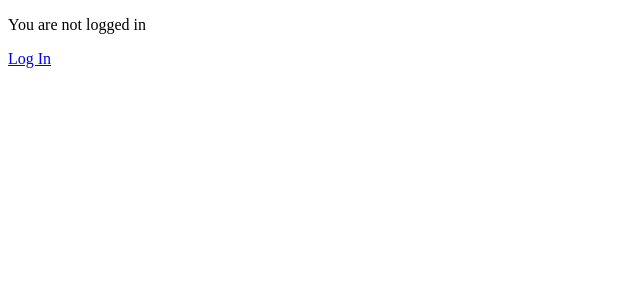
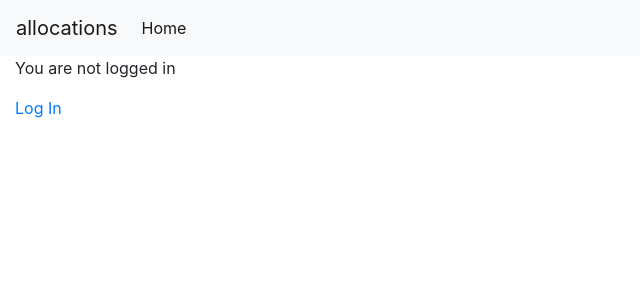
Before and after one commit to gshaheen/allocations, a Django app: page / in a window 1280 px wide. Shown: the top 300 px of the page, without its empty margins (0-640 px from the left). Run offline with Django 3.2, Linux system fonts and the light colour scheme; some libraries are stand-ins or nearby versions.

Commit message:
added navbar

```diff
--- a/allocationsapp/templates/base.html
+++ b/allocationsapp/templates/base.html
@@ -1,13 +1,41 @@
-<!DOCTYPE html>
-<html>
-<head>
-  <meta charset="utf-8">
+<!doctype html>
+<html lang="en">
+  <head>
+    <!-- Required meta tags -->
+    <meta charset="utf-8">
+    <meta name="viewport" content="width=device-width, initial-scale=1, shrink-to-fit=no">
+
+    <!-- Bootstrap CSS -->
+    <link rel="stylesheet" href="https://stackpath.bootstrapcdn.com/bootstrap/4.5.2/css/bootstrap.min.css" integrity="sha384-JcKb8q3iqJ61gNV9KGb8thSsNjpSL0n8PARn9HuZOnIxN0hoP+VmmDGMN5t9UJ0Z" crossorigin="anonymous">
+
   <title>{% block title %}allocations{% endblock %}</title>
 </head>
+
+<nav class="navbar navbar-expand-lg navbar-light bg-light">
+    <a class="navbar-brand" href="{% url 'home' %}">allocations</a>
+    <button class="navbar-toggler" type="button" data-toggle="collapse" data-target="#navbarNav" aria-controls="navbarNav" aria-expanded="false" aria-label="Toggle navigation">
+      <span class="navbar-toggler-icon"></span>
+    </button>
+    <div class="collapse navbar-collapse" id="navbarNav">
+      <ul class="navbar-nav">
+        <li class="nav-item active">
+          <a class="nav-link" href="#">Home <span class="sr-only">(current)</span></a>
+        </li>
+      </ul>
+    </div>
+  </nav>
+
 <body>
-  <main>
-    {% block content %}
-    {% endblock %}
-  </main>
-</body>
+    <div class="container-fluid">
+        {% block content %}
+        {% endblock %}
+    </div>
+
+
+    <!-- Optional JavaScript -->
+    <!-- jQuery first, then Popper.js, then Bootstrap JS -->
+    <script src="https://code.jquery.com/jquery-3.5.1.slim.min.js" integrity="sha384-DfXdz2htPH0lsSSs5nCTpuj/zy4C+OGpamoFVy38MVBnE+IbbVYUew+OrCXaRkfj" crossorigin="anonymous"></script>
+    <script src="https://cdn.jsdelivr.net/npm/popper.js@1.16.1/dist/umd/popper.min.js" integrity="sha384-9/reFTGAW83EW2RDu2S0VKaIzap3H66lZH81PoYlFhbGU+6BZp6G7niu735Sk7lN" crossorigin="anonymous"></script>
+    <script src="https://stackpath.bootstrapcdn.com/bootstrap/4.5.2/js/bootstrap.min.js" integrity="sha384-B4gt1jrGC7Jh4AgTPSdUtOBvfO8shuf57BaghqFfPlYxofvL8/KUEfYiJOMMV+rV" crossorigin="anonymous"></script>
+  </body>
 </html>
```
Also changed, not shown: db.sqlite3.
